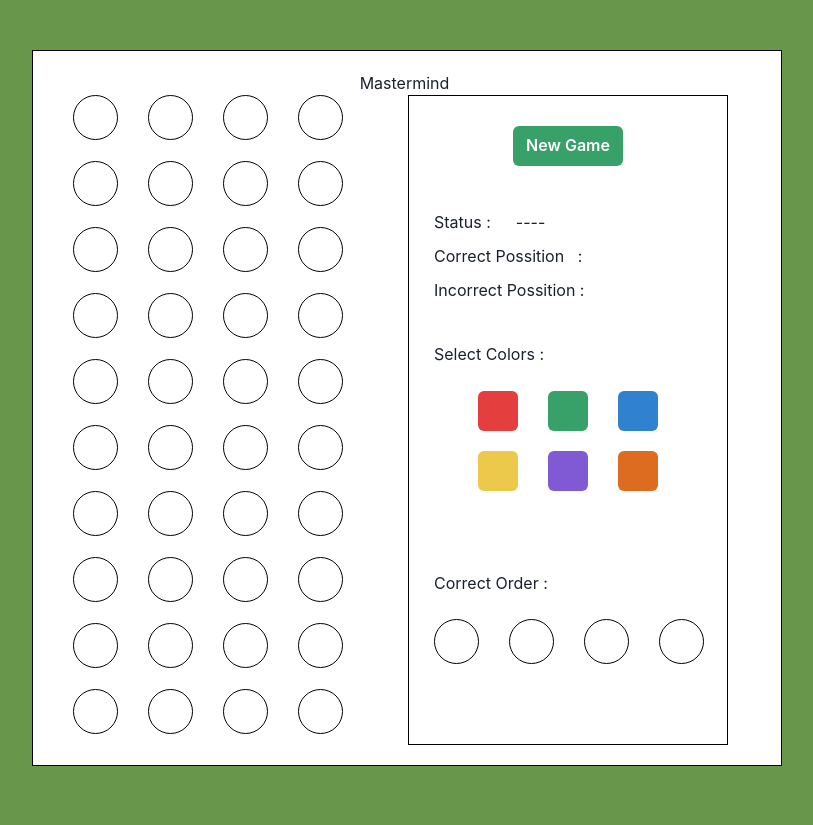
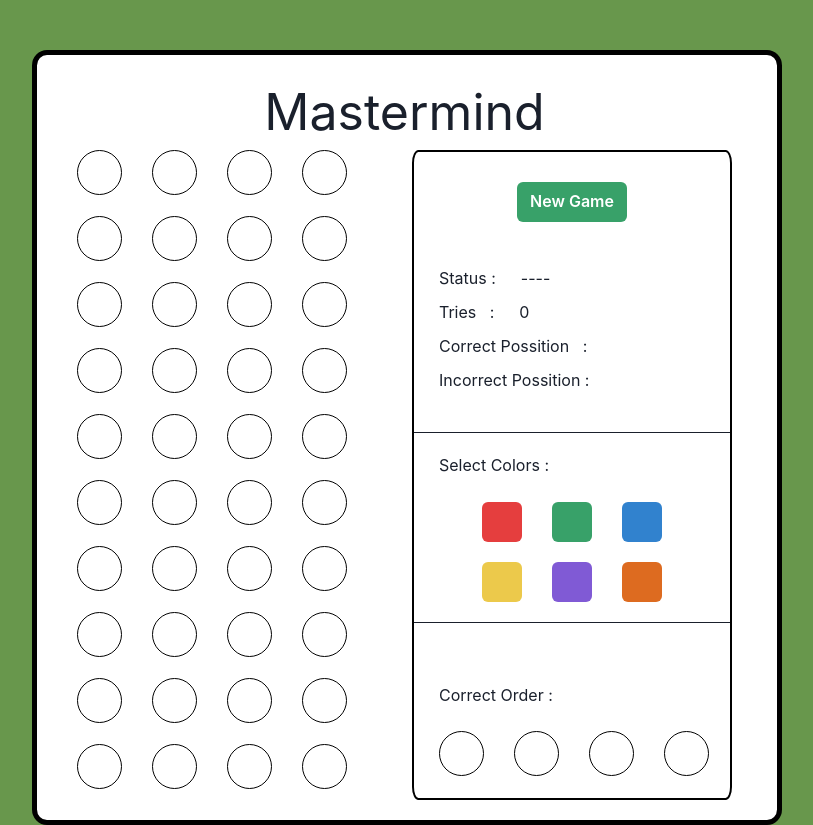
Before and after one commit to pnut8/mastermind, a React (Vite) app: page / in a window 1280 px wide. Shown: the whole page, without its empty margins (233-1046 px from the left). Before the commit the page ends 800 px from the top, so only its background shows below. Built offline with nearby package versions, Linux system fonts and the light colour scheme.

Commit message:
ui changes 2

```diff
--- a/src/App.jsx
+++ b/src/App.jsx
@@ -9,7 +9,7 @@
       <Center>
       <div className='box'>
       <Center>
-      <p>Mastermind</p>
+      <p className='title'>Mastermind</p>
       </Center>
       <Grid />
       <div className='score-box'>
--- a/src/logic.jsx
+++ b/src/logic.jsx
@@ -35,13 +35,13 @@
     if ((userColors.length === 4) && (tries < 10)) {
       compare();
       tries++;
-
+      document.getElementById("tries").innerText = tries;
     }
     if ((tries >= 10) && (!isWon) ) {
       console.log("Game Over");                                       // to comment
       isPlaying = false;
       const status =  document.getElementById("status");
-      status.innerText = " Game Over";
+      status.innerText = " You Lose";
       for (let i = 0; i < 4; i++) {
         document.getElementById(i).className += " " + colors[i];
       }
@@ -70,6 +70,7 @@
     if (userColors[i] === colors[i]) {
       pos.push(i);
       correctPossition++;
+      console.log(userColors[i]);                            //to comment
       if (ipos.includes(i)) {
         ipos.splice(ipos.indexOf(i),1);
         incorrectPossition--;
@@ -87,12 +88,14 @@
       for (let k = 0, j = 0; k < 4 ; k++) {
         if (userColors[i] === colors[k]) {
           if (!(pos.includes(k))) {
-            if ((!(ipos.includes(k)) && (j <= rpt))) {
-              incorrectPossition++;
-              j++;
-              ipos.push(k);
-              continue;
-            }
+            if (!(ipos.includes(k))) {
+              if (j < rpt) {
+                incorrectPossition++;
+                j++;
+                ipos.push(k);
+                console.log(userColors[i], incorrectPossition, j, rpt);   //to comment
+                continue;
+            }}
           }
       }
     }
--- a/src/score.jsx
+++ b/src/score.jsx
@@ -14,6 +14,9 @@
             <p className="horiztl">Status : </p>
             <p className="horiztl" id="status">----</p>
             <br />
+            <p className="horiztl">Tries &nbsp;&nbsp;: </p>
+            <p className="horiztl" id="tries"> 0</p>
+            <br />
             <p className="horiztl">Correct Possition &nbsp;&nbsp;:</p>
             <p className="horiztl" id="cpos"></p>
             <br />
--- a/src/styles.css
+++ b/src/styles.css
@@ -1,7 +1,10 @@
-
 .select-button  {
     width: 40px;
     height: 40px;
+}
+
+.title {
+    font-size: 50px;
 }
 
 .color-btn {
@@ -10,10 +13,12 @@
 
 .color-div {
     margin-top: 30px;
+    border-top: 1px solid;
+    border-bottom: 1px solid;
 }
 
 .slt-btns-info {
-    margin: 30px 0 25px 25px;
+    margin: 20px 0 25px 25px;
 }
 
 .new-game {
@@ -73,9 +78,10 @@
     /* margin-left: 32%; */
     width: 750px;
     margin-top: 50px;
-    border: 1px solid #000;
+    border: 5px solid #000;
     padding: 20px 30px 10px 25px;
     background-color: #fff;
+    border-radius: 2%;
 }
 
 .score-box {
@@ -83,7 +89,8 @@
     position: absolute;
     width: 320px;
     height: 650px;
-    border: 1px solid #000;
+    border: 2px solid #000;
+    border-radius: 2%;
 }
 
 .ans-div {
```
